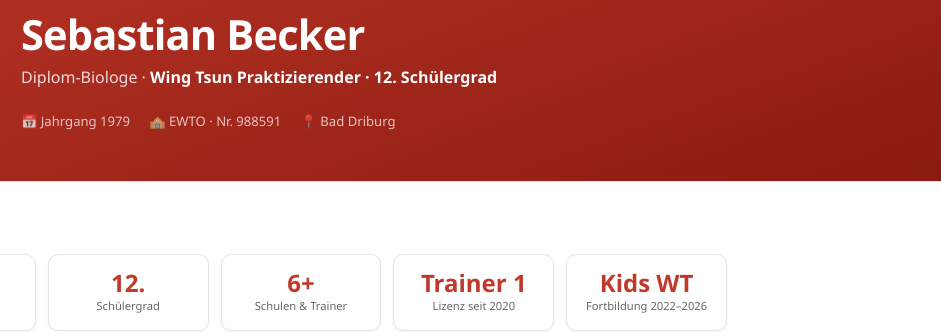
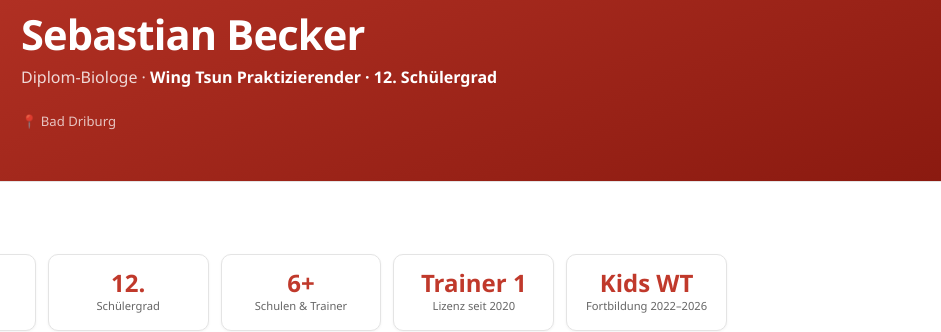
Before and after one commit to nettic/wt-region-hx, a plain HTML site: page index.html in a window 1280 px wide. Shown: the part 154-486 px from the top of the page, 339-1280 px from the left. Drawn offline with Linux system fonts and the light colour scheme.

Commit message:
Update index.html

```diff
--- a/index.html
+++ b/index.html
@@ -218,8 +218,6 @@ footer strong { color: var(--text); }
       <h1>Sebastian Becker</h1>
       <div class="hero-role">Diplom-Biologe · <strong>Wing Tsun Praktizierender · 12. Schülergrad</strong></div>
       <div class="hero-meta">
-        <span>📅 Jahrgang 1979</span>
-        <span>🏫 EWTO · Nr. 988591</span>
         <span>📍 Bad Driburg</span>
       </div>
     </div>
```
